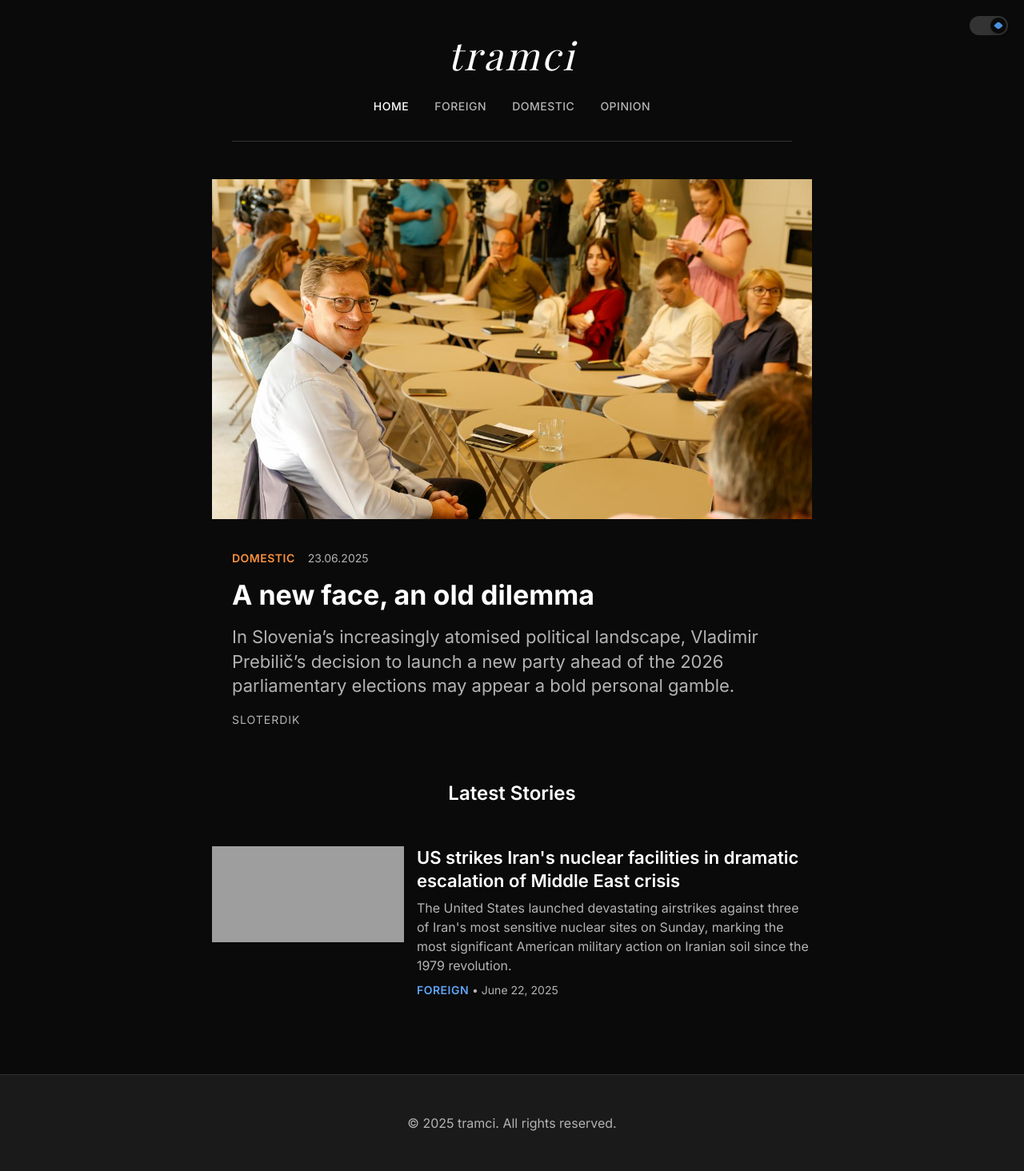
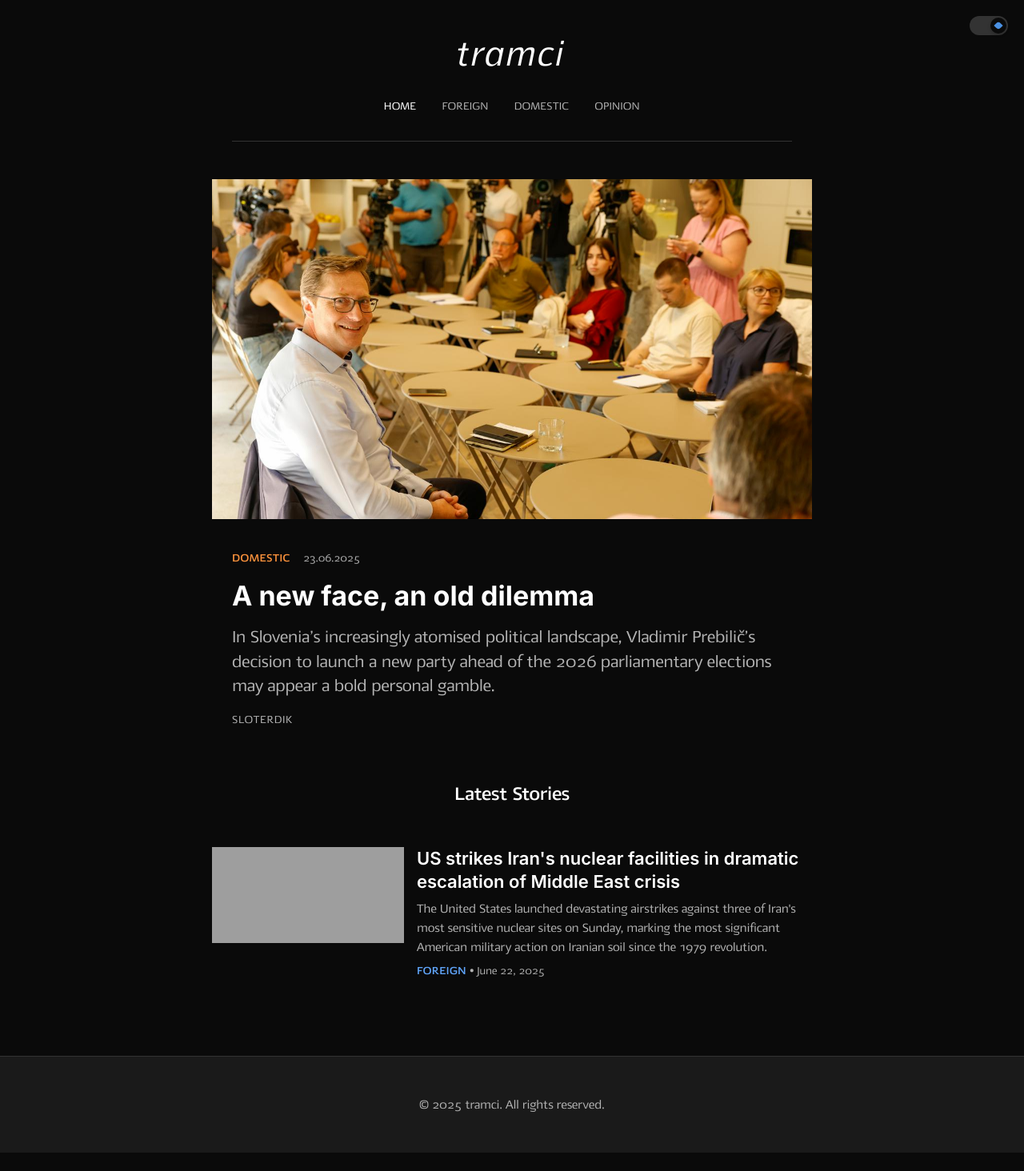
Before and after one commit to tfhoerest/azt, a Jekyll site: the page built from index.html, in a window 1280 px wide. Shown: the whole page at 80% size. Built offline with Jekyll 4.4.1, drawn with Linux system fonts in a browser that asks for light colours; some web fonts are replaced; the list of posts is cut into pages by our own code; after the commit the page ends 1441 px from its top, so only the background shows below that.

Commit message:
Update default.html

```diff
--- a/_layouts/default.html
+++ b/_layouts/default.html
@@ -160,6 +160,40 @@
         height: 6px;
     }
 }
+
+        /* Custom Font - Saj JY */
+        @font-face {
+            font-family: 'Saj JY';
+            src: url('/assets/fonts/Saj JY Regular.woff2') format('woff2');
+            font-weight: normal;
+            font-style: normal;
+            font-display: swap;
+        }
+
+        @font-face {
+            font-family: 'Saj JY';
+            src: url('/assets/fonts/Saj JY Bold.woff2') format('woff2');
+            font-weight: bold;
+            font-style: normal;
+            font-display: swap;
+        }
+
+        @font-face {
+            font-family: 'Saj JY';
+            src: url('/assets/fonts/Saj JY Italic.woff2') format('woff2');
+            font-weight: normal;
+            font-style: italic;
+            font-display: swap;
+        }
+
+        @font-face {
+            font-family: 'Saj JY';
+            src: url('/assets/fonts/Saj JY Light.woff2') format('woff2');
+            font-weight: 300;
+            font-style: normal;
+            font-display: swap;
+        }
+
         * {
             margin: 0;
             padding: 0;
@@ -167,7 +201,7 @@
         }
 
         body {
-            font-family: 'Inter', 'Helvetica Neue', Helvetica, Arial, FreeSans, sans-serif;
+            font-family: 'Saj JY', 'Inter', 'Helvetica Neue', Helvetica, Arial, FreeSans, sans-serif;
             line-height: 1.5;
             color: var(--z-ds-color-text-100);
             background-color: var(--z-ds-color-background-0);
@@ -191,7 +225,7 @@
         }
 
         .site-title {
-            font-family: 'Playfair Display', Georgia, serif;
+            font-family: 'Saj JY', 'Playfair Display', Georgia, serif;
             font-size: 3rem;
             font-weight: 400;
             font-style: italic;
```
